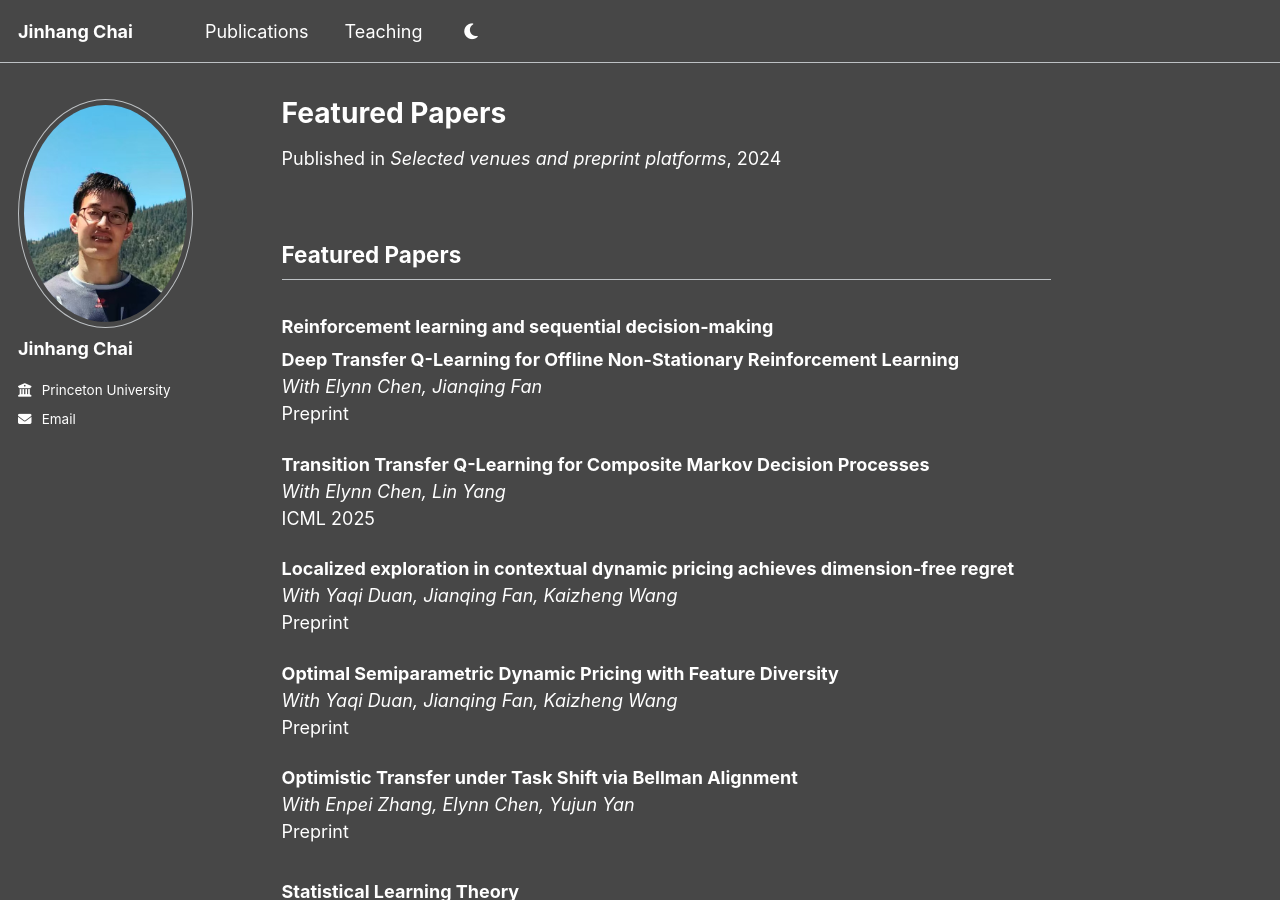
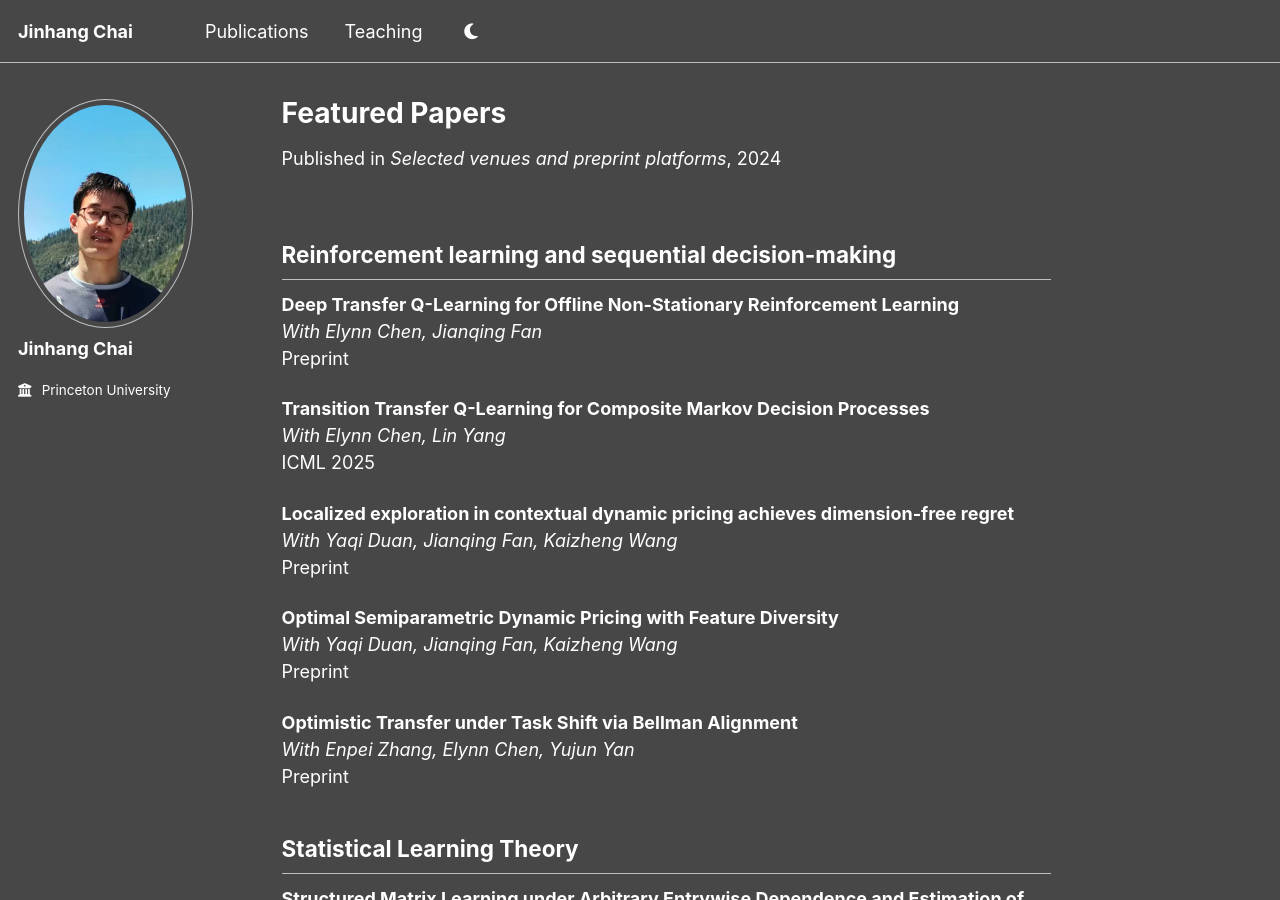
Before and after one commit to jinhangc/jinhangc.github.io, a Jekyll site: the page built from _publications/featured-papers.md, in a window 1280 px wide and 900 px high. Built offline with Jekyll 4.4.1, drawn with Linux system fonts in a browser that asks for light colours; a script that is not in the unit is left out.

Commit message:
change_layout

```diff
--- a/_config.yml
+++ b/_config.yml
@@ -29,7 +29,7 @@ author:
   location         : # "Earth"
   employer         : "Princeton University"
   uri              : # URL
-  email            : "jhchai@princeton.edu"
+  # email            : "jhchai@princeton.edu"
 
   # Academic websites
   #academia         : # URL
--- a/_publications/featured-papers.md
+++ b/_publications/featured-papers.md
@@ -8,9 +8,8 @@ date: 2024-01-01
 venue: 'Selected venues and preprint platforms'
 ---
 
-## Featured Papers
 
-### Reinforcement learning and sequential decision-making
+## Reinforcement learning and sequential decision-making
 
 **Deep Transfer Q-Learning for Offline Non-Stationary Reinforcement Learning**
 *With Elynn Chen, Jianqing Fan*
@@ -33,7 +32,7 @@ Preprint
 Preprint
 
 
-### Statistical Learning Theory
+## Statistical Learning Theory
 
 **Structured Matrix Learning under Arbitrary Entrywise Dependence and Estimation of Markov Transition Kernel**
 *With Jianqing Fan*
@@ -43,7 +42,7 @@ Annals of Statistics (2025)
 *With Jianqing Fan, Yihong Gu*
 Preprint
 
-### Transfer Learning
+## Transfer Learning
 
 **SMART Fine-tuning Factor Augmented Neural Lasso**
 *With Jianqing Fan, Cheng Gao, Qishuo Yin*
```
Also changed, not shown: other parts of _publications/featured-papers.md (+1 -1 lines), _pages/about.md (+2 -0 lines).
